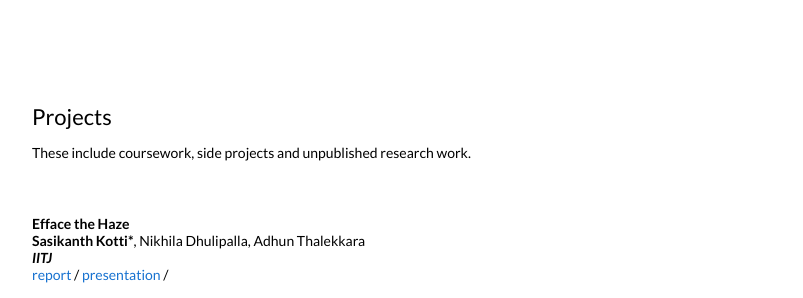
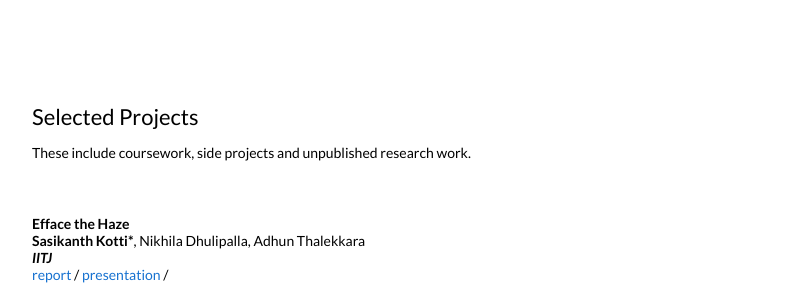
Before and after one commit to ksasi/ksasi.github.io, a Jekyll site: the page built from _posts/2022-5-25- Efface the Haze.markdown, in a window 1280 px wide. Shown: the part 919-1217 px from the top of the page, without its empty margins (228-1031 px from the left). Built offline with Jekyll 4.4.1, drawn with Linux system fonts in a browser that asks for light colours.

Commit message:
updated config

```diff
--- a/_layouts/default.html
+++ b/_layouts/default.html
@@ -194,7 +194,7 @@
         <table style="width:100%;border:0px;border-spacing:0px;border-collapse:separate;margin-right:auto;margin-left:auto;">
           <tr>
             <td style="padding:2.5%;width:100%;vertical-align:middle">
-              <h2>Projects</h2>
+              <h2>Selected Projects</h2>
               <p> These include coursework, side projects and unpublished research work. </p>
             </td>
           </tr>
@@ -203,7 +203,7 @@
 
           {% for post in site.posts %}
           {% for cat in post.categories %}
-          {% if cat == 'Projects' %}
+          {% if cat != 'Publications' %}
           <tr>
             <td style="padding:2.5%;width:90%;vertical-align:middle">
               <h3>{{post.title}}</h3>
```
